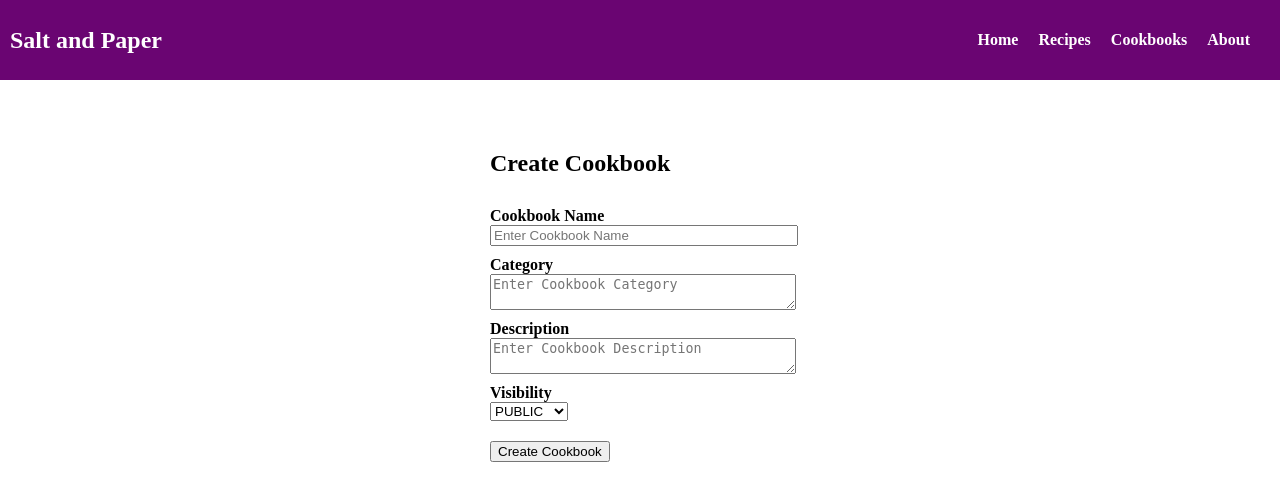
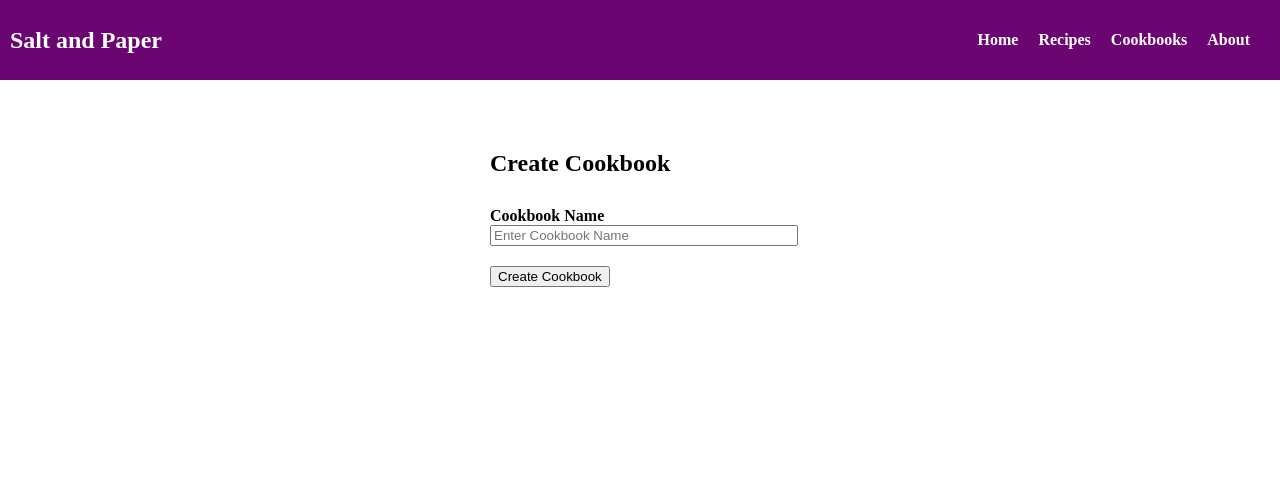
Before and after one commit to CSSE6400/project-23-salt-and-paper, a Flask app: page /api/v1/cookbook/create_cookbook_view in a window 1280 px wide. Shown: the top 501 px of the page. Run offline with Flask 3, Linux system fonts and the light colour scheme.

Commit message:
Fixed create cookbook error

```diff
--- a/backend/__init__.py
+++ b/backend/__init__.py
@@ -44,7 +44,7 @@ app.register_blueprint(cookbook_api)
 app.register_blueprint(recipe_api)
 app.register_blueprint(search_api)
 
-@app.route("/")
+@app.route("/api/v1/home")
 def home():
     return render_template("index.html")
 
--- a/frontend/templates/createCookbook.html
+++ b/frontend/templates/createCookbook.html
@@ -40,18 +40,6 @@
 			<label for="cookbookName"><b>Cookbook Name</b></label>
 			<input type="text" placeholder="Enter Cookbook Name" name="title" required>
 
-			<label for="category"><b>Category</b></label>
-			<textarea placeholder="Enter Cookbook Category" name="category" required></textarea>
-
-			<label for="description"><b>Description</b></label>
-			<textarea placeholder="Enter Cookbook Description" name="description" required></textarea>
-
-			<label for="visibility"><b>Visibility</b></label>
-			<select name="visibility" required>
-				<option value="PUBLIC">PUBLIC</option>
-				<option value="PRIVATE">PRIVATE</option>
-			</select>
-
 			<input type="hidden" name="author_id" value="1">
 
 			<button type="submit">Create Cookbook</button>
@@ -67,9 +55,6 @@
 
 			var data = {
 				"title": formData.get("title"),
-				"description": formData.get("description"),
-				"category": formData.get("category"),
-				"visibility": formData.get("visibility")
 			};
 
 			fetch("/api/v1/cookbook/create/1", {
@@ -82,7 +67,7 @@
 			.then(response => {
 				if (response.ok) {
 					console.log("Cookbook created successfully");
-					window.location.href = "/api/v1/cookbook/get_cookbooks/1";
+					window.location.href = "/api/v1/cookbook/get_user_cookbooks/1";
 				} else {
 					console.error("Failed to create cookbook");
 				}
--- a/frontend/templates/header.html
+++ b/frontend/templates/header.html
@@ -51,7 +51,7 @@
         <li><a href="#">Home</a></li>
         <!-- TODO change so its user specific -->
         <li><a href="/api/v1/recipe/get_user_recipes/1">Recipes</a></li>
-        <li><a href="/api/v1/cookbook/get_cookbooks/1">Cookbooks</a></li>
+        <li><a href="/api/v1/cookbook/get_user_cookbooks/1">Cookbooks</a></li>
         <li><a href="#">About</a></li>
       </ul>
     </nav>
```
